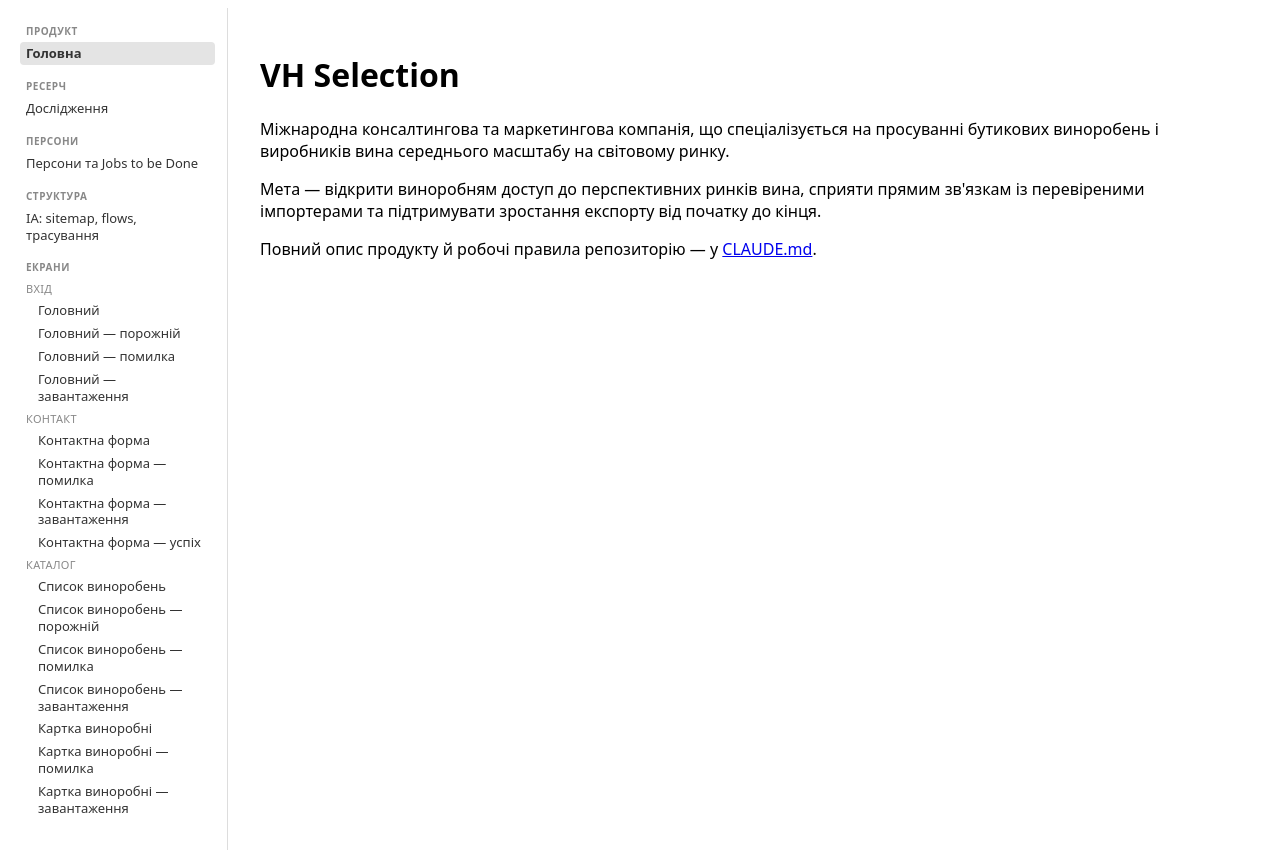
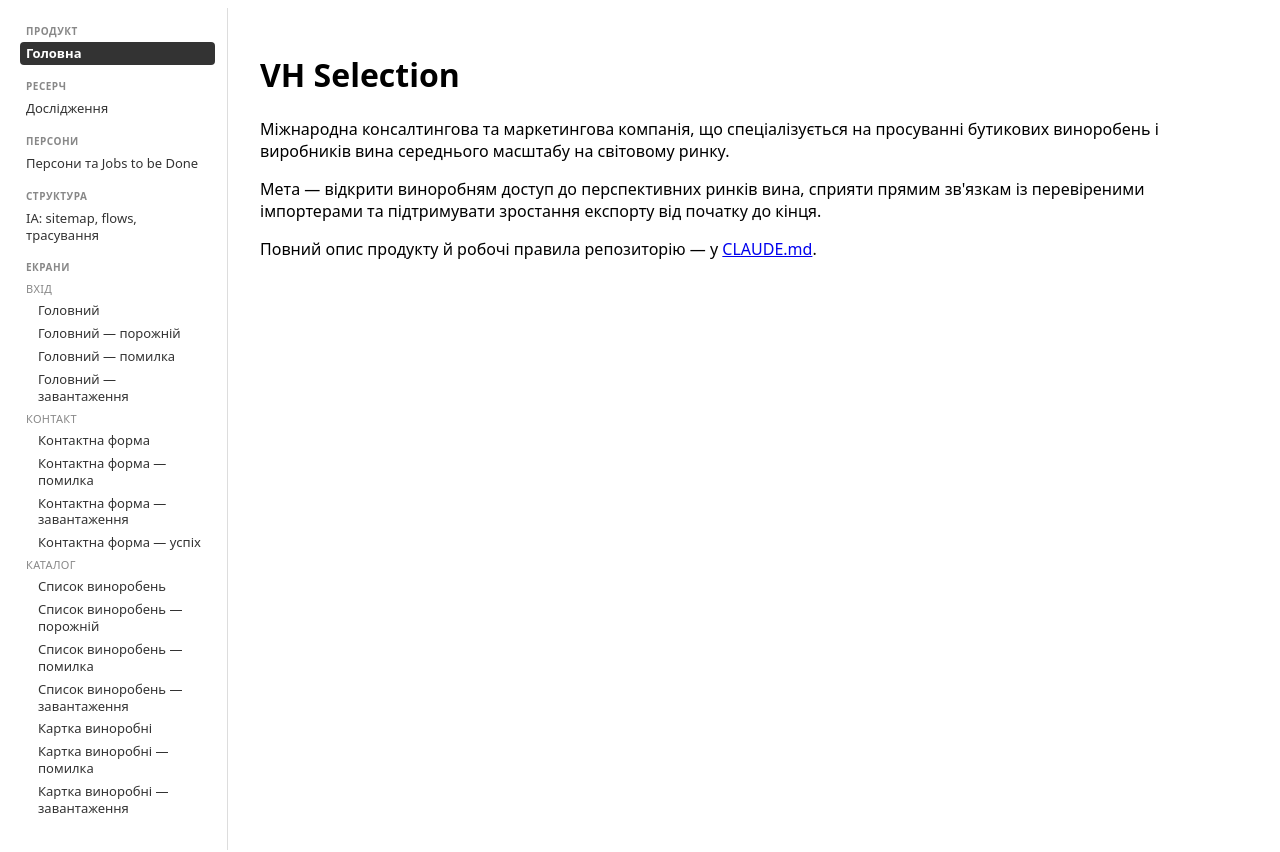
Before and after one commit to ibelk/vhselection, a plain HTML site: page index.html in a window 1280 px wide. Drawn offline with Linux system fonts and the light colour scheme.

Commit message:
Make the current-page highlight in the repo navigator visible
Background #e4e4e4 on white was too close in contrast to tell which
sibling state page (e.g. "Головний — помилка" vs "— завантаження")
was the current one at a glance. Switched to a solid dark background
with white text.

Co-Authored-By: Claude Sonnet 5 <noreply@anthropic.com>

```diff
--- a/_nav/nav.css
+++ b/_nav/nav.css
@@ -62,8 +62,13 @@
 }
 
 .nav-list a.nav-current {
-  background: #e4e4e4;
+  background: #333;
+  color: #fff;
   font-weight: 600;
+}
+
+.nav-list a.nav-current:hover {
+  background: #333;
 }
 
 .nav-group-label {
```
